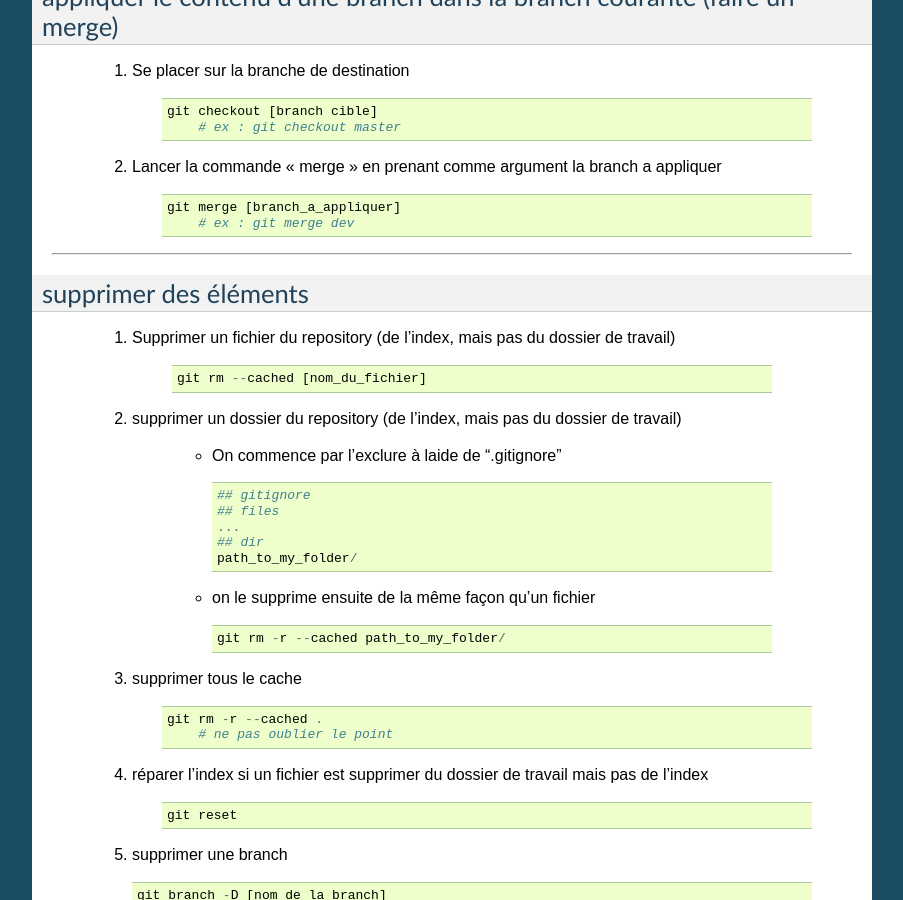
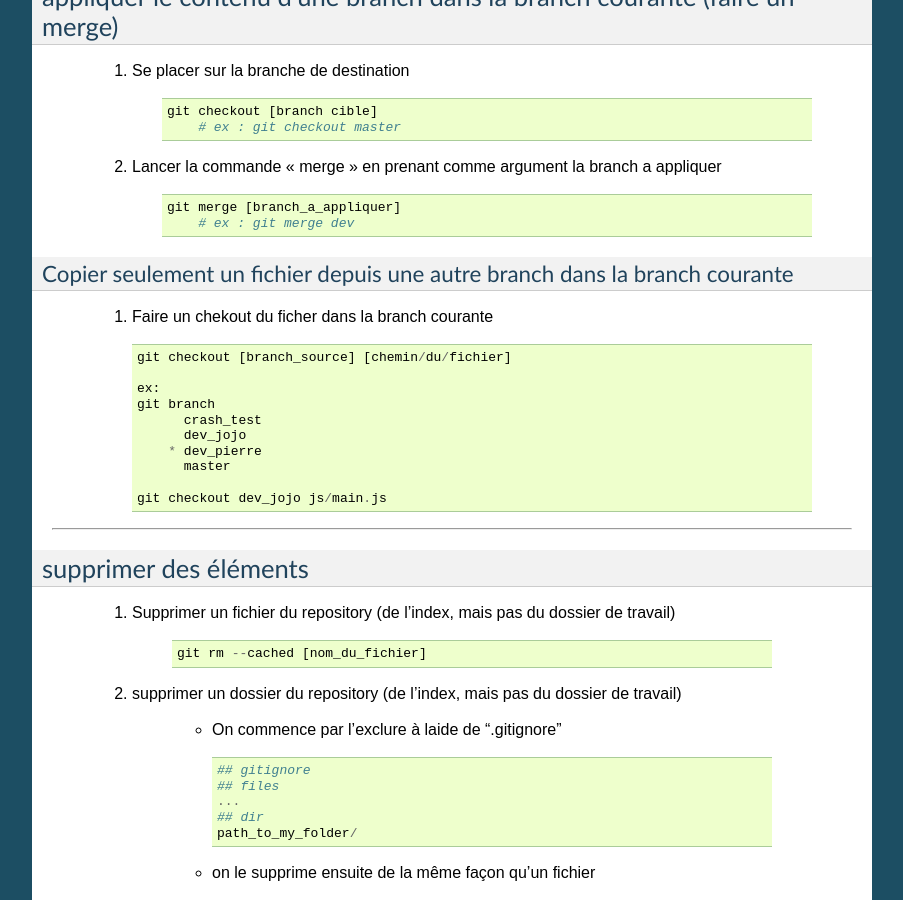
Before and after one commit to poltergeist42/JDM, a Sphinx documentation site: the page built from _1_userDoc/source/GIT.rst, in a window 1280 px wide and 900 px high, scrolled down 2798 px. Shown: the whole window, without its empty margins (198-1101 px from the left). Built offline with Sphinx 7.4.7, drawn with Linux system fonts in a browser that asks for light colours; some of the changed text lies outside the part shown.

```diff
--- a/_1_userDoc/source/GIT.rst
+++ b/_1_userDoc/source/GIT.rst
@@ -175,6 +175,22 @@ appliquer le contenu d'une branch dans la branch courante (faire un merge)
 
             git merge [branch_a_appliquer]
                 # ex : git merge dev
+
+Copier seulement un fichier depuis une autre branch dans la branch courante
+---------------------------------------------------------------------------
+
+    #. Faire un chekout du ficher dans la branch courante ::
+
+        git checkout [branch_source] [chemin/du/fichier]
+
+        ex:
+        git branch
+              crash_test
+              dev_jojo
+            * dev_pierre
+              master
+
+        git checkout dev_jojo js/main.js
 
 ------------------------------------------------------------------------------------------
 
```
Also changed, not shown: _1_userDoc/source/HTML_CSS.rst (+9 -3 lines), _1_userDoc/source/MQTT.rst (+8 -2 lines), _1_userDoc/source/Powershell.rst (+20 -0 lines), 1 other file.
